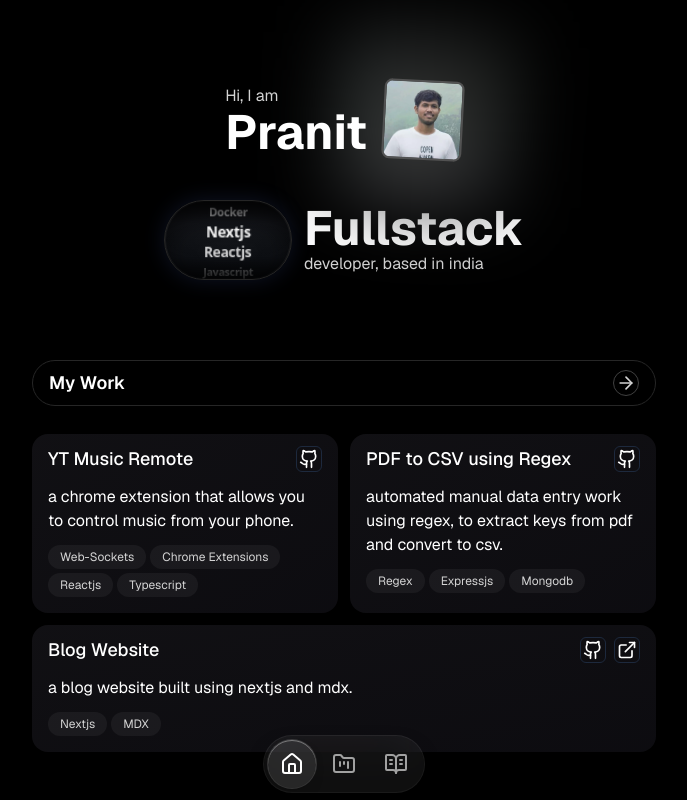
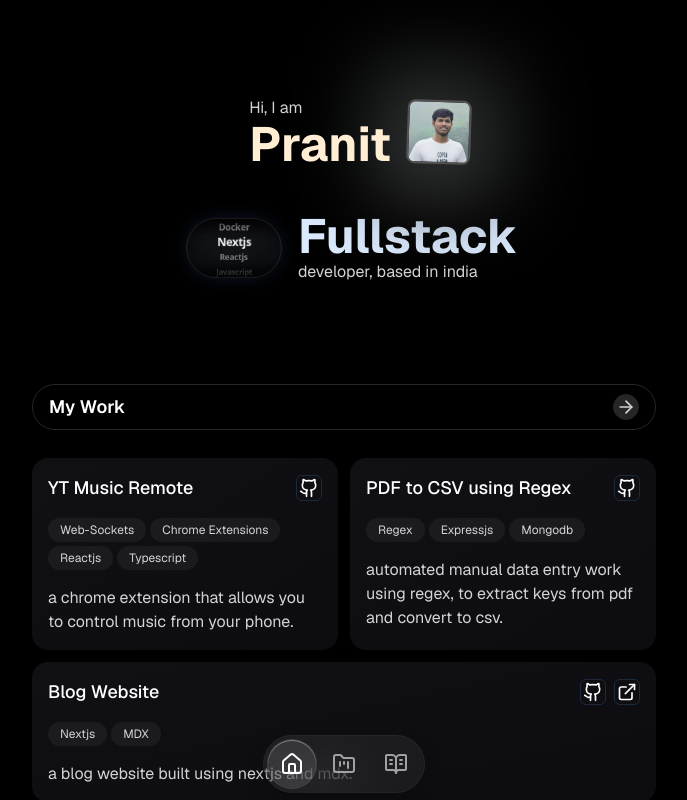
Before and after one commit to pranitmane/personal-website, a Next.js app: page / in a window 1280 px wide. Shown: the top 800 px of the page, without its empty margins (296-983 px from the left). Built offline with nearby package versions, Linux system fonts and the light colour scheme.

Commit message:
fix: make design cohesive

```diff
--- a/src/app/page.tsx
+++ b/src/app/page.tsx
@@ -68,7 +68,7 @@ function ViewAllButton({ href }: { href: string }) {
   return (
     <Link
       href={href}
-      className="border hover:rotate-[360deg] transition-all duration-300 border-neutral-700 hover:bg-neutral-700 rounded-full p-[2px] self-center text-sm text-neutral-300"
+      className="border hover:rotate-[360deg] transition-all duration-300 border-neutral-800 bg-neutral-800 rounded-full p-[2px] self-center text-sm text-neutral-300"
     >
       <ArrowRight size={20} />
     </Link>
@@ -77,13 +77,13 @@ function ViewAllButton({ href }: { href: string }) {
 
 function Intro() {
   return (
-    <section className="w-full flex flex-col gap-10 justify-center">
-      <div className="flex flex-row justify-center items-center gap-4 w-full">
+    <section className="w-full flex flex-col items-center gap-10 p-4">
+      <div className="flex flex-row pl-8 justify-center items-center gap-4">
         <div className="z-10">
           <p className="text-neutral-300">Hi, I am</p>
-          <h1 className="text-4xl sm:text-5xl font-bold">Pranit</h1>
+          <h1 className="text-4xl sm:text-5xl font-bold text-orange-100">Pranit</h1>
         </div>
-        <div className="w-20 relative h-20 rotate-3 ">
+        <div className="w-16 relative h-16 rotate-2 hover:rotate-0 transition-all duration-200">
           <Image
             src="/me/1.png"
             alt="Pranit"
@@ -97,17 +97,20 @@ function Intro() {
             src="/me/1.png"
             alt="Pranit"
             className="absolute scale-200 -z-10 pointer-events-none"
-            style={{ objectFit: "cover", filter: "brightness(0.3) blur(20px)" }}
+            style={{
+              objectFit: "cover",
+              filter: "brightness(0.3) blur(20px)",
+            }}
             sizes="40"
             fill
             priority
           />
         </div>
       </div>
-      <div className="flex flex-row justify-center items-center gap-3 w-full">
+      <div className="flex flex-row justify-center items-center">
         <SkillScroll />
         <div>
-          <h1 className="text-4xl sm:text-5xl font-bold">Fullstack</h1>
+          <h1 className="text-4xl sm:text-5xl font-bold text-blue-100">Fullstack</h1>
           <p className="text-neutral-300">developer, based in india</p>
         </div>
       </div>
--- a/src/components/feature/project-card.tsx
+++ b/src/components/feature/project-card.tsx
@@ -20,7 +20,7 @@ export default function ProjectCard({
   return (
     <div
       className={twMerge(
-        "flex-1 min-w-[300px] flex flex-col gap-3 p-4 pt-[11px] rounded-2xl bg-linear-to-br from-[#18171C]/70 to-[#121117]/70"
+        "flex-1 min-w-[300px] flex flex-col gap-4 p-4 rounded-2xl bg-linear-to-br from-[#18171C]/70 to-[#121117]/70"
       )}
     >
       <div className="flex flex-row justify-between items-center">
@@ -28,23 +28,22 @@ export default function ProjectCard({
         <div className="w-fit flex flex-row gap-2">
           {githubLink && (
             <Link
-            className="p-[2px] hover:bg-slate-800 border border-slate-800 rounded-md"
+              className="p-[2px] hover:bg-slate-800 border border-slate-800 rounded-md"
               href={githubLink}
             >
-              <Github size={20}/>
+              <Github size={20} />
             </Link>
           )}
           {liveLink && (
             <Link
-            className="p-[2px] hover:bg-slate-800 border border-slate-800 rounded-md"
+              className="p-[2px] hover:bg-slate-800 border border-slate-800 rounded-md"
               href={liveLink}
             >
-              <ExternalLink size={20}/>
+              <ExternalLink size={20} />
             </Link>
           )}
         </div>
       </div>
-      <p className="text-secondary-txt">{description}</p>
       <div className="flex flex-row flex-wrap gap-1">
         {techstack.map((tech) => (
           <span
@@ -55,6 +54,7 @@ export default function ProjectCard({
           </span>
         ))}
       </div>
+      <p className="text-neutral-300">{description}</p>
     </div>
   );
 }
--- a/src/components/feature/skill-scroll.tsx
+++ b/src/components/feature/skill-scroll.tsx
@@ -99,7 +99,7 @@ export default function SkillScroll({
   };
 
   return (
-    <div className="inline-flex">
+    <div className="inline-flex scale-75">
       <div
         ref={containerRef}
         className="relative overflow-hidden rounded-full border border-neutral-800 select-none h-20 w-32 flex-none shrink-0"
```
